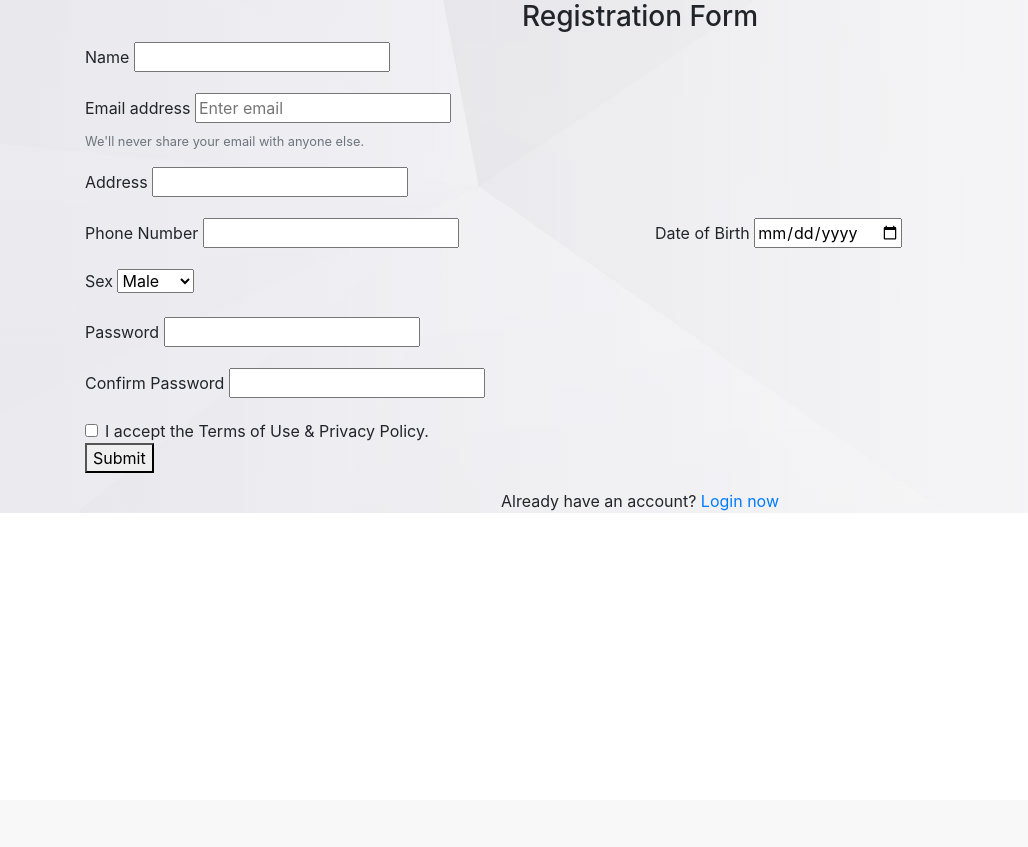
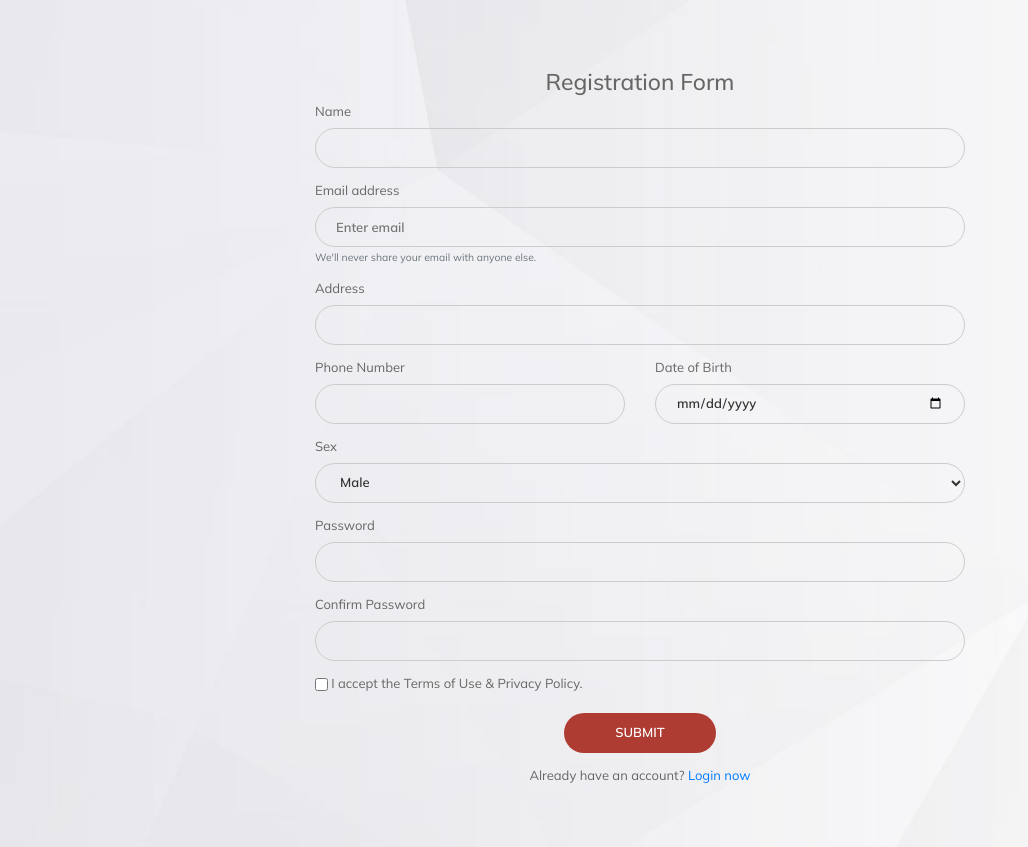
Before and after one commit to BibekSapkota1/Training-and-Ground-Booking-system, a PHP site: page /userAuth/register.php in a window 1280 px wide. Shown: the whole page, without its empty margins (0-1028 px from the left). Before the commit the page ends 513 px from the top, so only its background shows below. Run offline with PHP 8.4, Linux system fonts and the light colour scheme.

Commit message:
Final commit

```diff
--- a/Css/registerUser.css
+++ b/Css/registerUser.css
@@ -1,4 +1,4 @@
-body {
+/* body {
     font-family: 'Arial', sans-serif;
     background-color: #f4f4f4;
     color: #333;
@@ -104,4 +104,117 @@ tr td:first-child {
     h2 {
         font-size: 20px;
     }
+} */
+
+* {
+    font-family: "Mulish", sans-serif;
+    color: #666;
+    font-size: 13px;
+    margin: 0;
+
 }
+
+
+input,
+textarea,
+select,
+button {
+    font-family: "Mulish", sans-serif;
+    color: #333;
+    font-size: 13px;
+}
+
+p,
+h1,
+h2,
+h3,
+h4,
+h5,
+h6,
+ul {
+    margin: 0;
+}
+
+.textbox {
+    border: 1px solid #ccc;
+    display: block;
+    width: 100%;
+    height: 40px;
+    padding: 0 20px;
+    border-radius: 20px;
+    font-family: "Mulish", sans-serif;
+    font-weight: 600;
+    background: none;
+}
+
+.textbox:focus {
+    background-color: white;
+
+}
+
+
+.where {
+    max-width: 650px;
+    min-width: 85px;
+    margin: auto;
+    padding-top: 68px;
+    padding-bottom: 48px;
+}
+
+
+.wrapper {
+    min-height: 100vh;
+    background-size: cover;
+    background-repeat: no-repeat;
+    display: flex;
+    align-items: center;
+}
+
+
+
+.button {
+    border: none;
+    width: 152px;
+    height: 40px;
+    margin: auto;
+    margin-top: 20px;
+    cursor: pointer;
+    display: flex;
+    align-items: center;
+    justify-content: center;
+    padding: 0;
+    background: #ae3c33;
+    font-size: 13px;
+    color: #fff;
+    text-transform: uppercase;
+    font-family: "Mulish", sans-serif;
+    font-weight: 600;
+    border-radius: 20px;
+    overflow: hidden;
+    transform: perspective(1px) translateZ(0);
+    box-shadow: 0 0 1px rgba(0, 0, 0, 0);
+    position: relative;
+    transition-property: color;
+    transition-duration: 0.5s;
+}
+
+.button:before {
+    content: "";
+    position: absolute;
+    z-index: -1;
+    top: 0;
+    left: 0;
+    right: 0;
+    bottom: 0;
+    background: #f11a09;
+    transform: scaleX(0);
+    transform-origin: 0 50%;
+    transition-property: transform;
+    transition-duration: 0.5s;
+    transition-timing-function: ease-out;
+}
+
+.button:hover:before {
+    transform: scaleX(1);
+    transition-timing-function: cubic-bezier(0.52, 1.64, 0.37, 0.66);
+}
--- a/userAuth/register.php
+++ b/userAuth/register.php
@@ -44,7 +44,6 @@ if (isset($_POST['submit'])) {
             header('Location: login.php');
             exit();
          } else {
-            $error[] = 'Registration failed. Please try again.';
          }
       }
    }
@@ -67,6 +66,9 @@ if (isset($_POST['submit'])) {
       rel="stylesheet">
    <link rel="stylesheet" href="https://stackpath.bootstrapcdn.com/bootstrap/4.5.2/css/bootstrap.min.css">
 
+   <style>
+
+   </style>
 
 
 </head>
```
